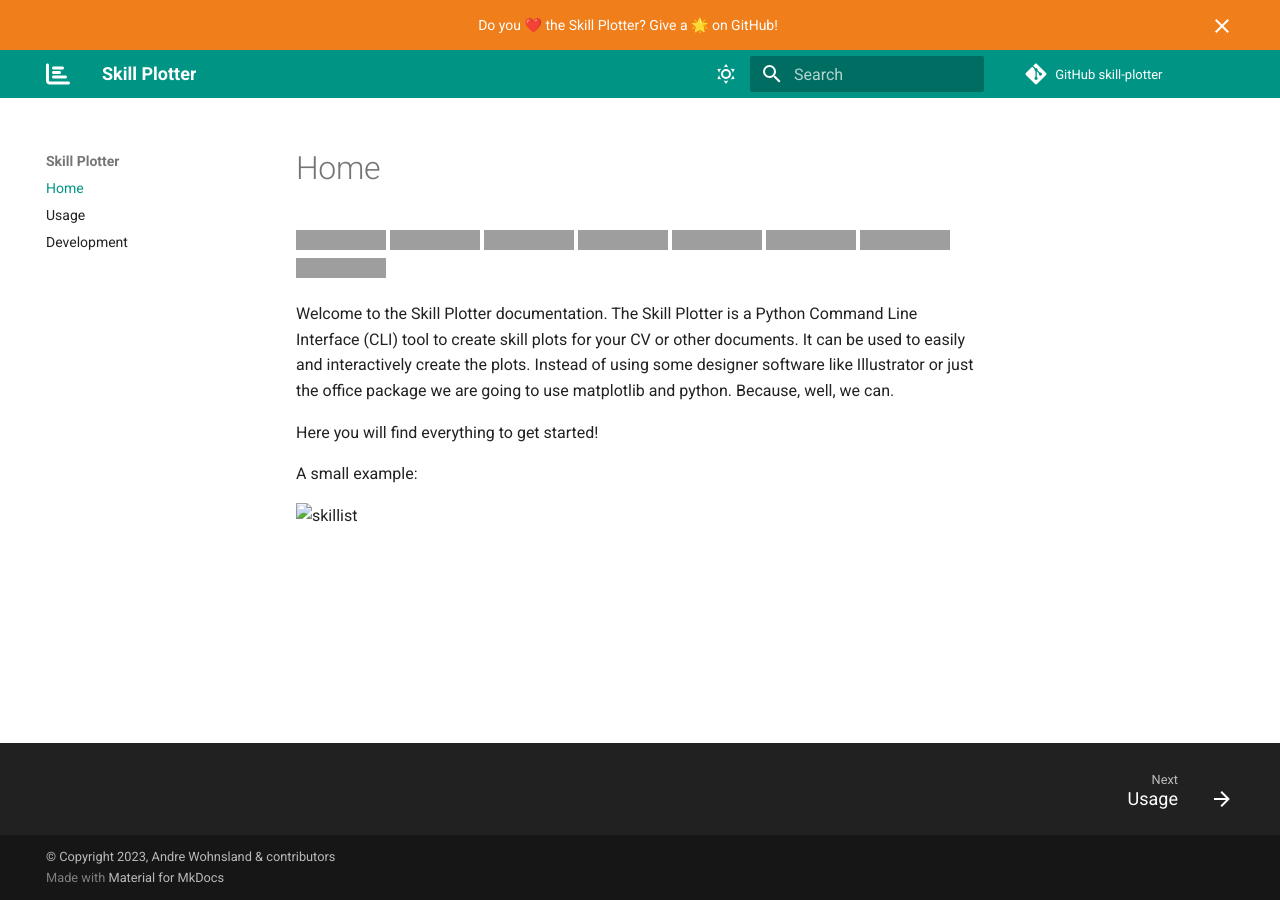
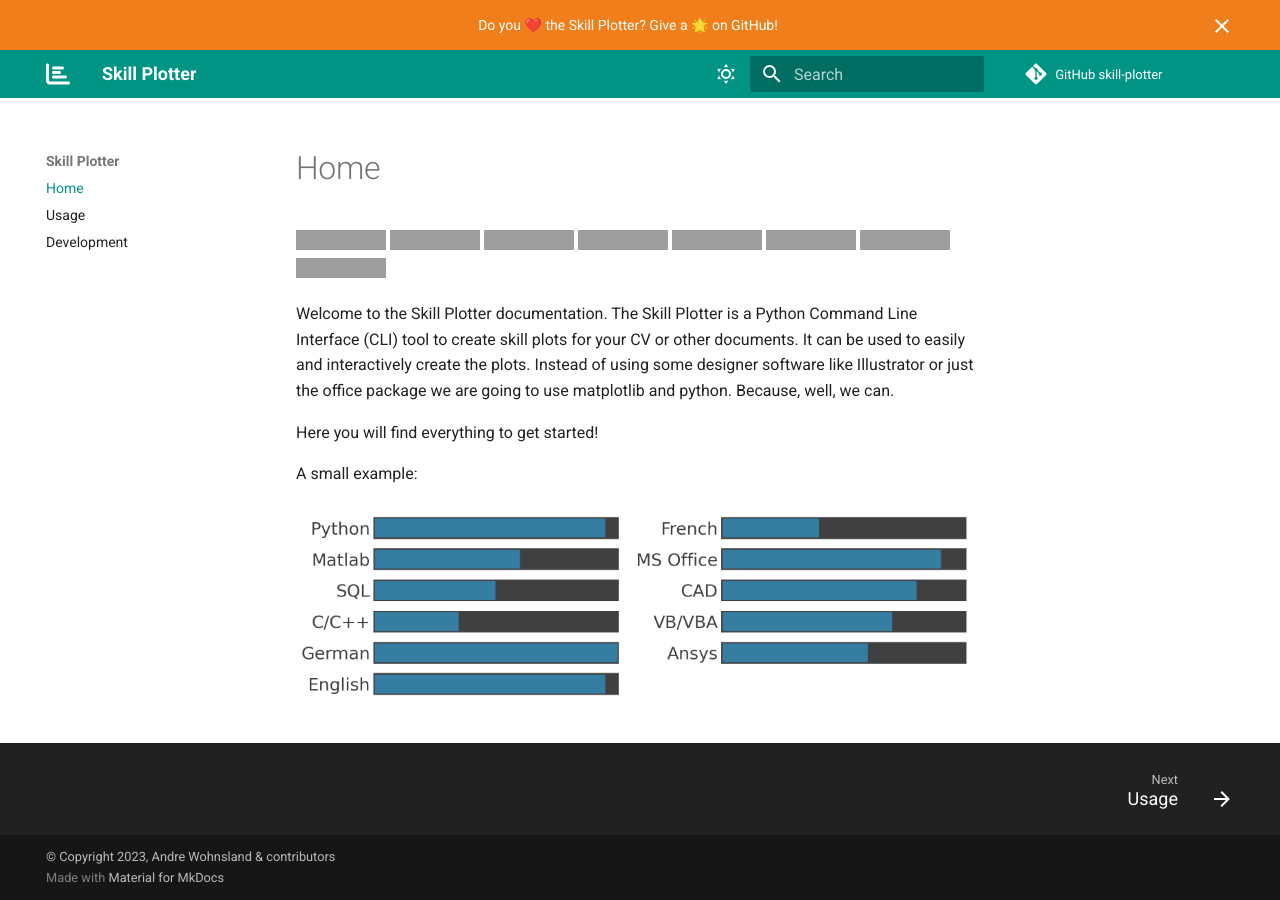
Before and after one commit to AndreWohnsland/skillplotter, an MkDocs documentation site: the page built from docs/index.md, in a window 1280 px wide. Built offline with MkDocs 1.6.1 and Material for MkDocs 9.7.7, drawn with Linux system fonts in a browser that asks for light colours; comment, search, counter and statistics services are not loaded; grey boxes are pictures that could not be loaded.

Commit message:
Replace picture for dark mode

```diff
--- a/docs/index.md
+++ b/docs/index.md
@@ -17,4 +17,4 @@ Here you will find everything to get started!
 
 A small example:
 
-![skillist](skills_example.png "your skillist")
+![skillist](img/skills_example.png "your skillist")
```
Also changed, not shown: README.md (+1 -1 lines).
